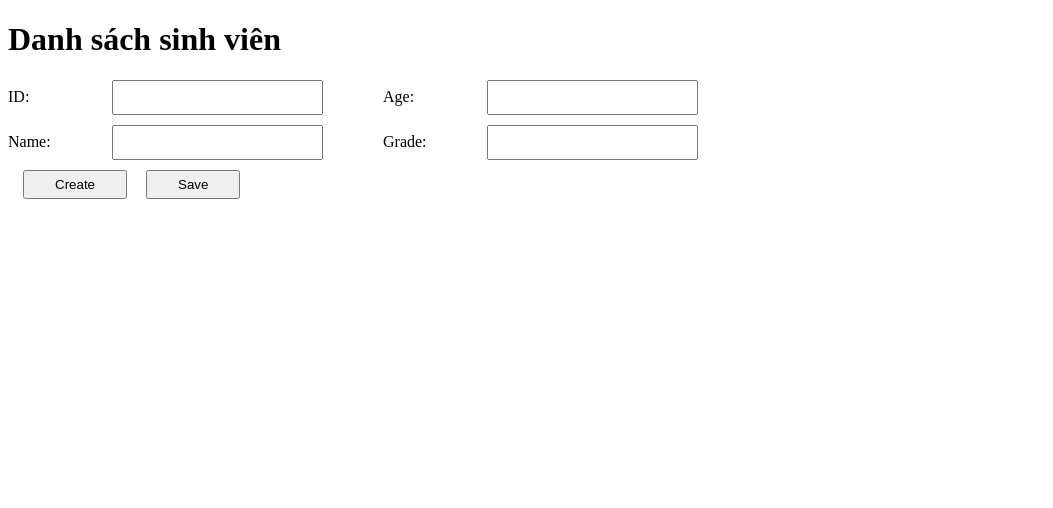
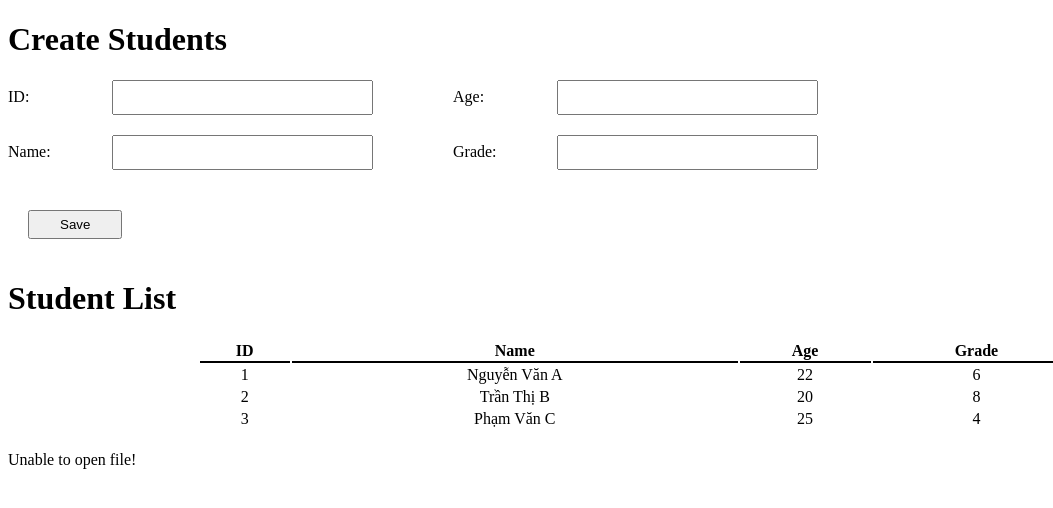
Before and after one commit to thanthuy02/CSE485_2023, a PHP site: page / in a window 1280 px wide. Shown: the top 508 px of the page, without its empty margins (0-1053 px from the left). Run offline with PHP 8.4, Linux system fonts and the light colour scheme; data that the repository does not hold is empty.

Commit message:
doc file & tim loi

```diff
--- a/BTTH01/css/style.css
+++ b/BTTH01/css/style.css
@@ -1,15 +1,13 @@
+/* CSS for form */
 .info {
     display: flex;
 }
 .left {
-    margin-right: 30px;
-}
-.right {
-    margin-left: 30px;
+    margin-right: 80px;
 }
 
 .left div, .right div {
-    margin-bottom: 10px;
+    margin-bottom: 20px;
 }
 
 .left label, .right label {
@@ -18,10 +16,30 @@
 }
 
 .left input, .right input {
-    padding: 8px 15px;
+    padding: 8px 40px;
 }
 
-.func_btn input, .func_btn input {
+.func_btn input{
     padding: 5px 30px;
-    margin-left: 15px;
+    margin: 20px 20px;
 }
+
+.error {
+    color: red;
+    text-align: right;
+}
+
+/* CSS for table */
+.studentDAO {
+    width: 100%;
+}
+table {
+    width: 70%;
+    margin: 20px auto;
+}
+table th {
+    border-bottom: 2px solid black;
+}
+tbody tr td{
+    text-align: center;
+}
--- a/BTTH01/index.php
+++ b/BTTH01/index.php
@@ -1,3 +1,32 @@
+<?php
+$student = ['id' => '', 'name' => '', 'age' => '', 'grade' => ''];
+$errors = ['id' => '', 'name' => '', 'age' => '', 'grade' => ''];
+$message = '';
+
+if($_SERVER['REQUEST_METHOD'] == 'POST'){                   // if form submitted
+    $filters['age']['filter'] = FILTER_VALIDATE_INT;        // integer filter
+    $filters['grade']['filter'] = FILTER_VALIDATE_INT;      // integer filter
+    $student = filter_input_array(INPUT_POST, $filters);    // validate data
+
+    // Create error messages
+    $errors['age'] = $student['age'] ? '' : 'Age must be integer';
+    $errors['grade'] = $student['grade'] ? '' : 'Grade must be integer';
+    $invalid = implode($errors);                            // Join error messages
+
+    if ($invalid) {                                              // If there are errors
+        $message = 'Please correct the following errors:';       // Do not process
+    } else {                                                     // Otherwise
+        $message = 'Create success!';                            // Create success
+    }
+}
+
+    $students = [
+      ['id' => '1', 'name' => 'Nguyễn Văn A', 'age' => 22, 'grade' => 6],
+      ['id' => '2', 'name' => 'Trần Thị B', 'age' => 20, 'grade' => 8],
+      ['id' => '3', 'name' => 'Phạm Văn C', 'age' => 25, 'grade' => 4]
+    ];
+?>
+
 <!DOCTYPE html>
 <html lang="en">
 <head>
@@ -8,38 +37,107 @@
     <title>Student Management</title>
 </head>
 <body>
-    <h1>Danh sách sinh viên</h1>
+    <h1>Create Students</h1>
+    <!-- Start: Student creation form -->
     <form action="" method="post">
         <div class="info">
             <div class="left">
+                <!-- id -->
                 <div>
                     <label for="id">ID:</label>
-                    <input type="text" name="id" id="id">
+                    <input type="text" name="id" id="id" value="<?= $student['id'] ?>">
                 </div>
-
+                <!-- id error -->
+                <div class="error">
+                    <span><?= $errors['id'] ?></span>
+                </div>
+                <!-- name -->
                 <div>
                     <label for="name">Name:</label>
-                    <input type="text" name="name" id="name">
+                    <input type="text" name="name" id="name"  value="<?= $student['name'] ?>">
+                </div>
+                 <!-- name error -->
+                 <div class="error">
+                    <span><?= $errors['name'] ?></span>
                 </div>
             </div>
 
             <div class="right">
+                <!-- age -->
                 <div>
                     <label for="age">Age:</label>
-                    <input type="text" name="age" id="age">
+                    <input type="text" name="age" id="age" value="<?= $student['age'] ?>">
                 </div>
-
+                <!-- age error -->
+                <div class="error">
+                    <span><?= $errors['age'] ?></span>
+                </div>
+                <!-- grade -->
                 <div>
                     <label for="grade">Grade:</label>
-                    <input type="text" name="grade" id="grade">
+                    <input type="text" name="grade" id="grade"  value="<?= $student['grage'] ?>">
+                </div>
+                <!-- grade error -->
+                <div class="error">
+                    <span><?= $errors['grade'] ?></span>
                 </div>
             </div>
         </div>
 
         <div class="func_btn">
-            <input type="submit" value="Create">
             <input type="submit" value="Save">
         </div>
     </form>
+    <!-- End: Student creation form -->
+
+    <!-- Start: Student list -->
+    <h1>Student List</h1>
+    <div class="studentDAO">
+        <table>
+            <thead>
+                <tr>
+                <th>ID</th>
+                <th>Name</th>
+                <th>Age</th>
+                <th>Grade</th>
+                </tr>
+            </thead>
+            <tbody>
+                <?php for ($i = 0; $i < count($students); $i++): ?>
+                <tr>
+                    <td><?= $students[$i]['id'] ?></td>
+                    <td><?= $students[$i]['name'] ?></td>
+                    <td><?= $students[$i]['age'] ?></td>
+                    <td><?= $students[$i]['grade'] ?></td>
+                </tr>
+                <?php endfor; ?>
+            </tbody>
+        </table>
+    </div>
+    <!-- End: Student list -->
+
 </body>
 </html>
+
+
+<?php
+   $fp = fopen('assets/StudentData.txt', 'a+') or die("Unable to open file!");  //open file for read/write (a+: don't delete existing data, add at the end)
+   echo "<pre>";
+   print_r(fread($fp, filesize("assets/Studentdata.txt")));
+
+   if($_SERVER['REQUEST_METHOD'] == 'POST'){    // if form submitted
+        $id = $_POST["id"];                     // get id
+        fwrite($fp, $id);                       // write $id to $fp
+        $name = $_POST["name"];                 // get name
+        fwrite($fp, $name);                     // write $name to $fp
+        $age = $_POST["age"];                   // get age
+        fwrite($fp, $age);                      // write $age to $fp
+        $grade = $_POST["grade"];               // get grade
+        fwrite($fp, $grade);                    // write $grade to $fp
+   }
+
+   echo "<pre>";
+   print_r(fread($fp, filesize("assets/Studentdata.txt")));
+
+   fclose($fp);
+?>
```
